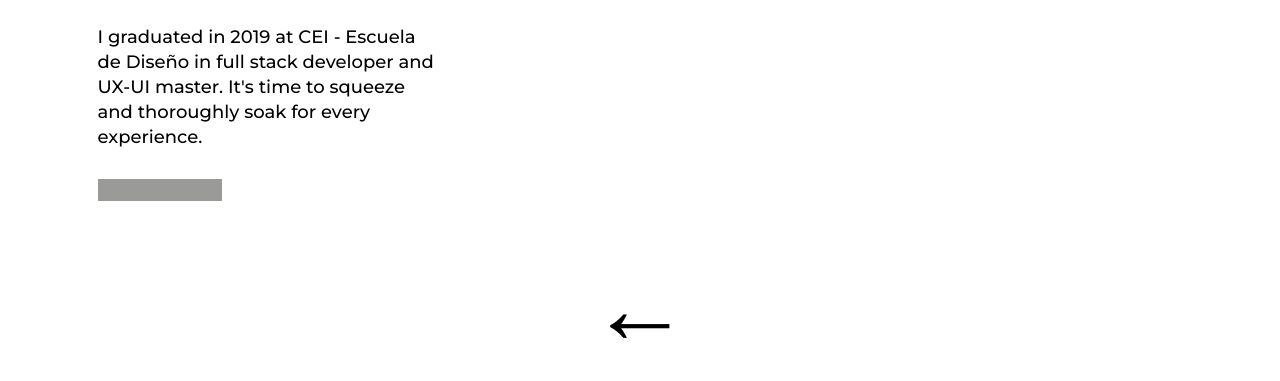
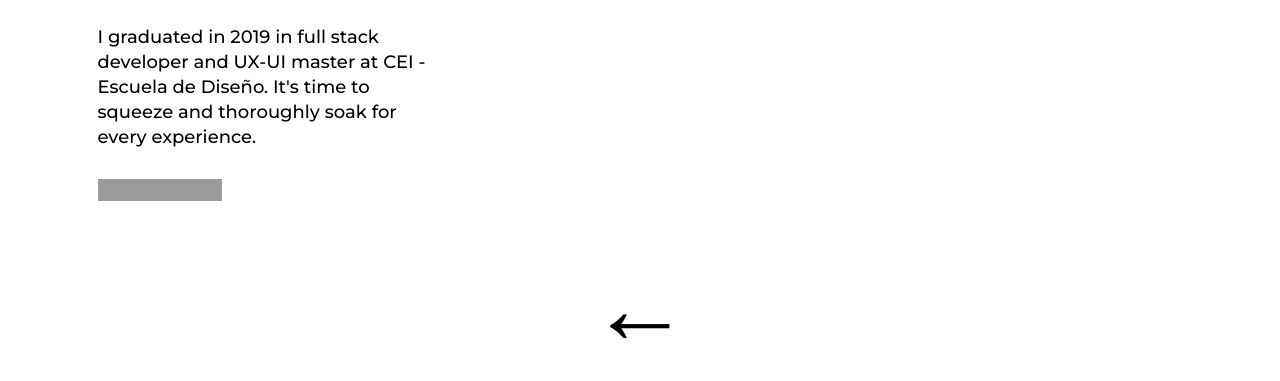
Before and after one commit to thidario/thidario.com, a plain HTML site: page about.html in a window 1280 px wide. Shown: the part 574-955 px from the top of the page. Drawn offline with nearby package versions, Linux system fonts and the light colour scheme; a script that the page names is missing.

Commit message:
Update about.html

```diff
--- a/about.html
+++ b/about.html
@@ -36,7 +36,7 @@
 
 				<p>I code, I take pictures, I <span class="masked">try design</span>. Strong skills for clarity and simplicity minimal branding, besides the brutalism concept with reaction to the lightness, optimism, and frivolity. Motion graphics, collages, archt, space and pets lover.</p>
 
-				<p>I graduated in 2019 at <span class="masked">CEI - Escuela de Diseño</span> in full stack developer and UX-UI master. It's time to squeeze and thoroughly soak for every experience.</p>
+				<p>I graduated in 2019 in full stack developer and UX-UI master at <span class="masked">CEI - Escuela de Diseño</span>. It's time to squeeze and thoroughly soak for every experience.</p>
 
 				<p><a class="cv" href="img/cv_tiago_dario_v.2.pdf" target="_blank"><span class="masked">Download CV</span></a></p>
 			</div>
```
